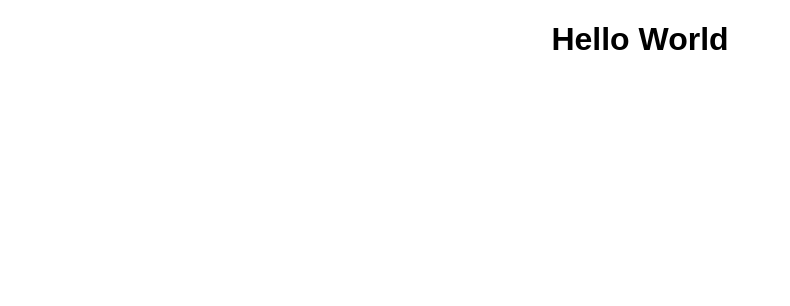
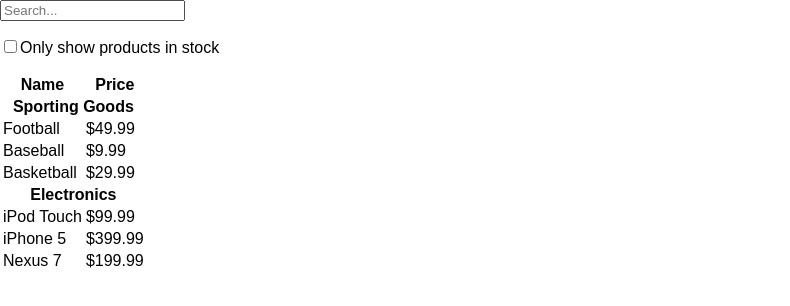
Before and after one commit to enderst3/tir, a React (Create React App) app: page / in a window 1280 px wide. Shown: the top 306 px of the page, without its empty margins (0-790 px from the left). Built offline with nearby package versions, Linux system fonts and the light colour scheme.

Commit message:
iterated through data

```diff
--- a/src/App.js
+++ b/src/App.js
@@ -1,11 +1,49 @@
 import React, { Component } from 'react'
 import './App.css'
+
+const products = [
+  {category: 'Sporting Goods', price: '$49.99', stocked: true, name: 'Football'},
+  {category: 'Sporting Goods', price: '$9.99', stocked: true, name: 'Baseball'},
+  {category: 'Sporting Goods', price: '$29.99', stocked: false, name: 'Basketball'},
+  {category: 'Electronics', price: '$99.99', stocked: true, name: 'iPod Touch'},
+  {category: 'Electronics', price: '$399.99', stocked: false, name: 'iPhone 5'},
+  {category: 'Electronics', price: '$199.99', stocked: true, name: 'Nexus 7'}
+]
+
+let row = []
+let currentCategory = null
+
+for (var i = 0; i < products.length; i++) {
+  let product = products[i]
+  let category = product.category
+  if (category !== currentCategory) {
+    row.push(<tr><th colSpan='2'>{category}</th></tr>)
+  }
+  row.push(<tr><td>{product.name}</td><td>{product.price}</td></tr>)
+  currentCategory = category
+}
 
 class App extends Component {
   render () {
     return (
-      <div className="App">
-        <h1>Hello World</h1>
+      <div className = 'productTable'>
+        <input
+          type='text'
+          placeholder='Search...' />
+        <p>
+          <input
+            type='checkbox' />
+          Only show products in stock
+        </p>
+        <table>
+          <thead>
+            <tr>
+              <th>Name</th>
+              <th>Price</th>
+            </tr>
+          </thead>
+          <tbody>{row}</tbody>
+        </table>
       </div>
     )
   }
```
